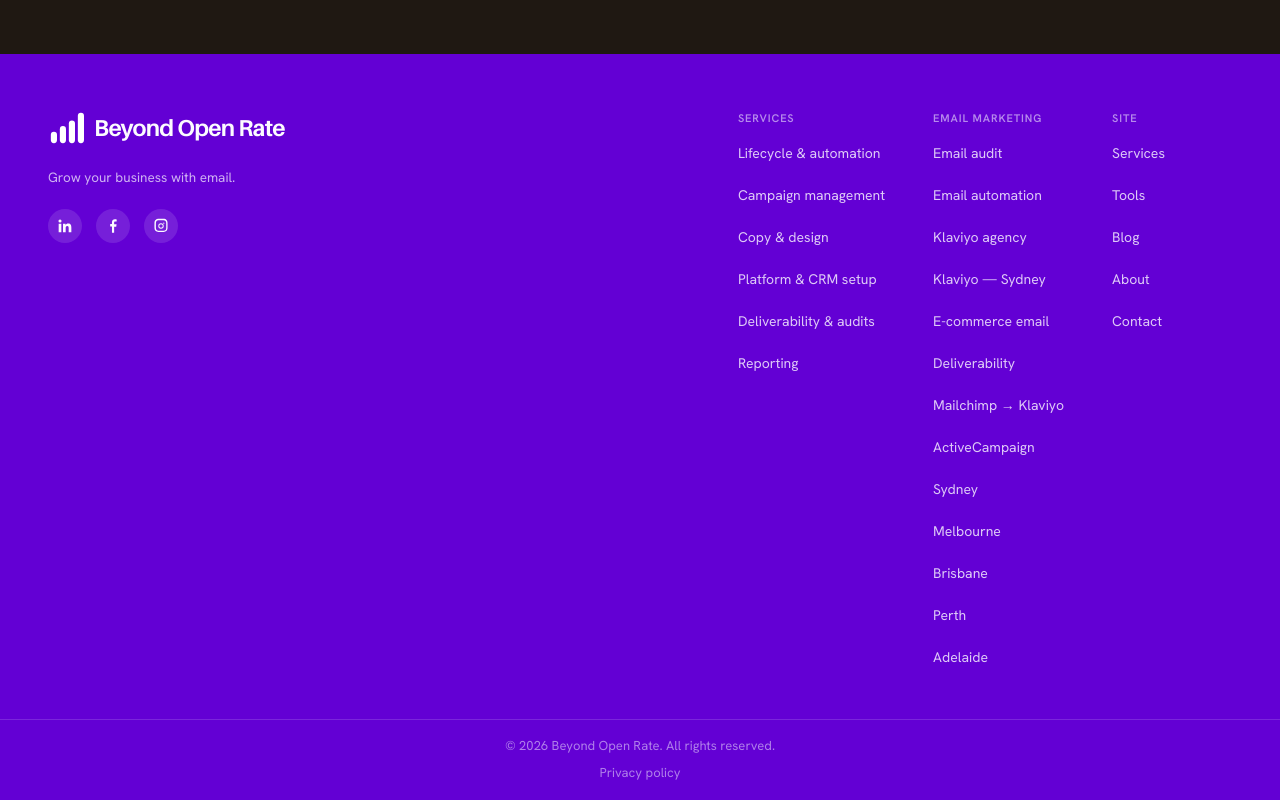
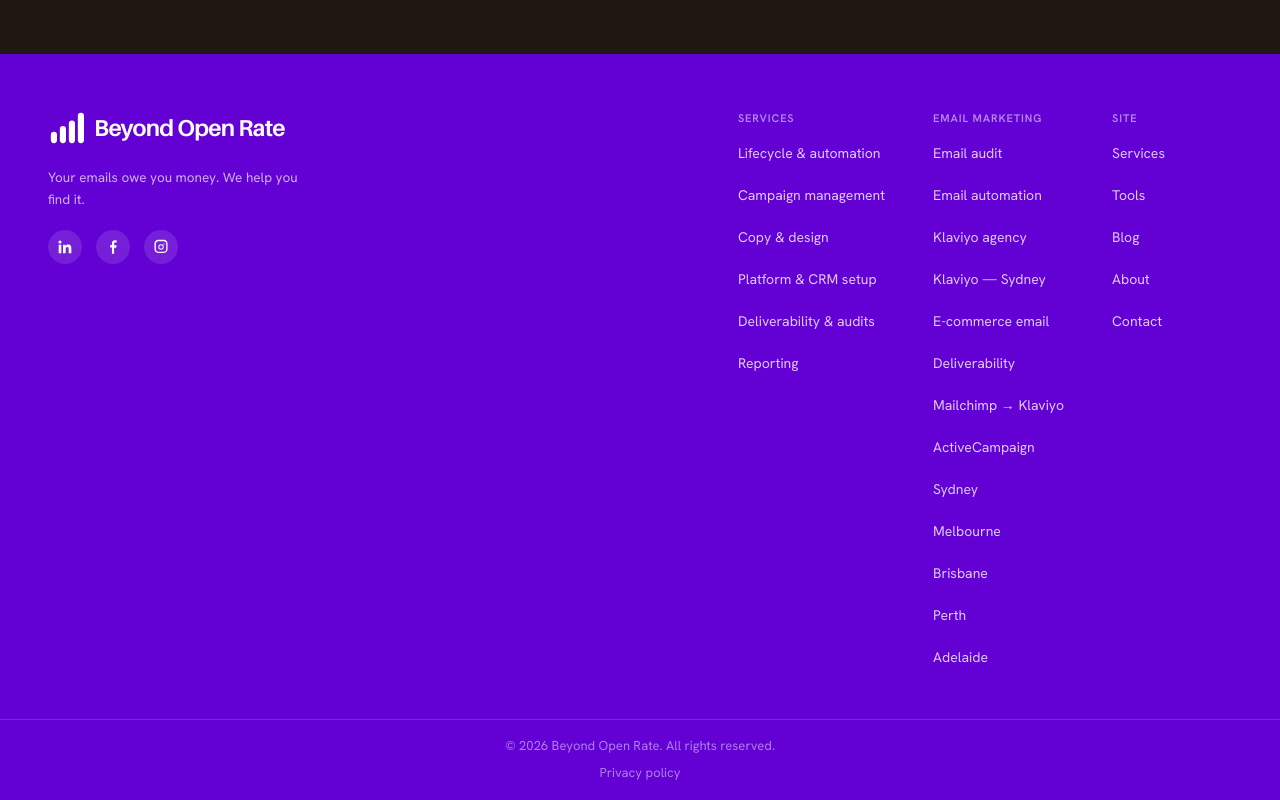
Before and after one commit to t-bowd/beyond-open-rate, a Next.js app: page / in a window 1280 px wide. Shown: the part 7523-8323 px from the top of the page. Built offline with nearby package versions, Linux system fonts and the light colour scheme; a web font is replaced by a local one.

Commit message:
footer tag line update

```diff
--- a/components/Footer.tsx
+++ b/components/Footer.tsx
@@ -20,7 +20,7 @@
             <Image src="/logo-reverse.svg" alt="" width={36} height={36} style={{ height: 36, width: "auto" }} />
             <span>Beyond&nbsp;Open&nbsp;Rate</span>
           </Link>
-          <p className="footer-tagline">Grow your business with email.</p>
+          <p className="footer-tagline">Your emails owe you money. We help you find it.</p>
 
           <div className="footer-social">
             <a href={site.social.linkedin} target="_blank" rel="me noopener noreferrer" aria-label="Beyond Open Rate on LinkedIn">
```
